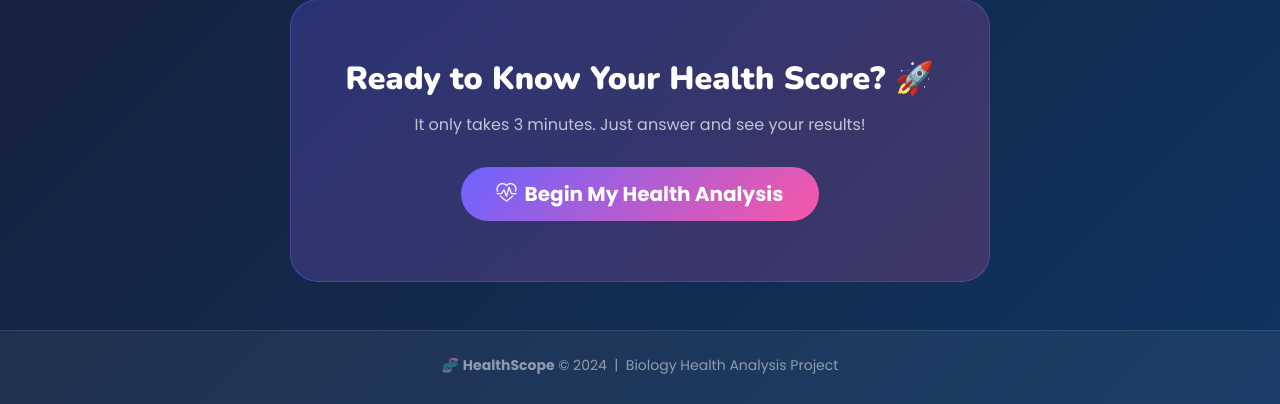
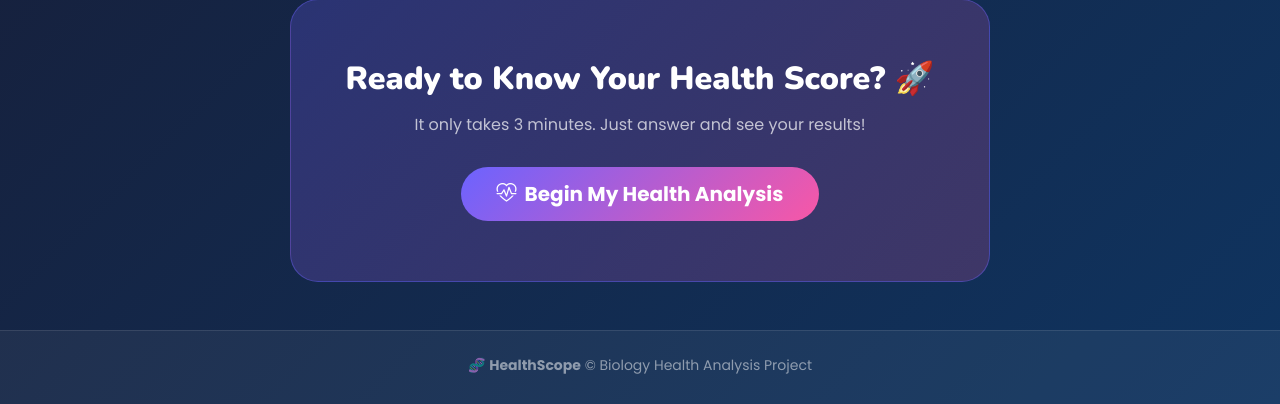
Before and after one commit to Su-ma679/health-analysis, a Flask app: page / in a window 1280 px wide. Shown: the part 1740-2144 px from the top of the page. Run offline with Flask 3, Linux system fonts and the light colour scheme.

Commit message:
updated footer

```diff
--- a/templates/base.html
+++ b/templates/base.html
@@ -91,7 +91,7 @@
 
     <footer>
         <div class="container">
-            <p class="mb-1">🧬 <strong>HealthScope</strong> &copy; 2024 &nbsp;|&nbsp; Biology Health Analysis Project</p>
+            <p class="mb-1">🧬 <strong>HealthScope</strong> &copy; Biology Health Analysis Project</p>
 
         </div>
     </footer>
```
